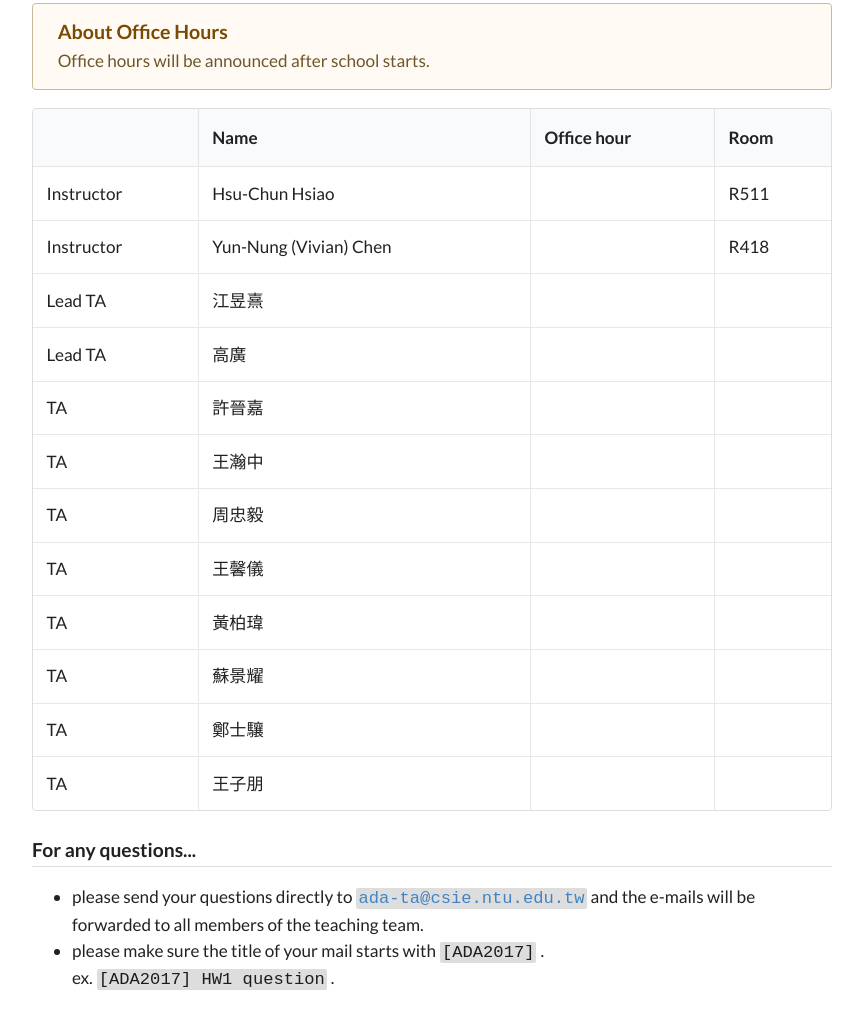
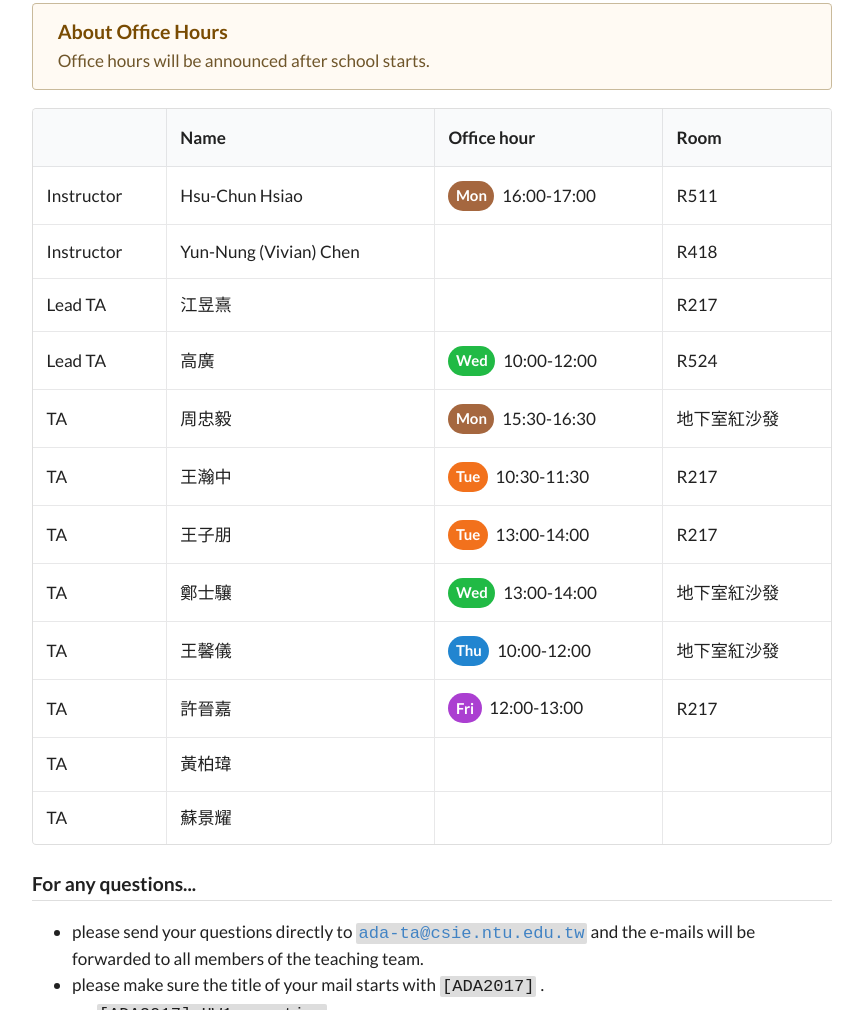
Before and after one commit to tzupengwang/ada2016-webpage, a website: page src/pug/index.pug in a window 1280 px wide. Shown: the part 2479-3489 px from the top of the page, without its empty margins (208-1071 px from the left). Drawn offline with nearby package versions, Linux system fonts and the light colour scheme; files that its build step writes are made by us from their sources; files whose address does not match are found by name; a web font is replaced by a local one.

Commit message:
Add partial TA hours

```diff
--- a/src/pug/teaching.pug
+++ b/src/pug/teaching.pug
@@ -19,9 +19,8 @@
         td Instructor
         td Hsu-Chun Hsiao
         td
-          //
-            .ui.large.circular.orange.label.horizontal Tue
-            | 10:00-11:00
+          .ui.large.circular.brown.label.horizontal Mon
+          | 16:00-17:00
         td R511
       tr
         td Instructor
@@ -38,47 +37,56 @@
           //
             .ui.large.circular.orange.label.horizontal Tue
             | 13:00-14:00
-        td
+        td R217
       tr
         td Lead TA
         td 高廣
         td
-          //
-            .ui.large.circular.orange.label.horizontal Tue
-            | 13:00-14:00
+          .ui.large.circular.green.label.horizontal Wed
+          | 10:00-12:00
+        td R524
+      tr
+        td TA
+        td 周忠毅
         td
+          .ui.large.circular.brown.label.horizontal Mon
+          | 15:30-16:30
+        td 地下室紅沙發
+      tr
+        td TA
+        td 王瀚中
+        td
+          .ui.large.circular.orange.label.horizontal Tue
+          | 10:30-11:30
+        td R217
+      tr
+        td TA
+        td 王子朋
+        td
+          .ui.large.circular.orange.label.horizontal Tue
+          | 13:00-14:00
+        td R217
+      tr
+        td TA
+        td 鄭士驤
+        td
+          .ui.large.circular.green.label.horizontal Wed
+          | 13:00-14:00
+        td 地下室紅沙發
+      tr
+        td TA
+        td 王馨儀
+        td
+          .ui.large.circular.blue.label.horizontal Thu
+          | 10:00-12:00
+        td 地下室紅沙發
       tr
         td TA
         td 許晉嘉
         td
-          //
-            .ui.large.circular.orange.label.horizontal Tue
-            | 13:00-14:00
-        td
-      tr
-        td TA
-        td 王瀚中
-        td
-          //
-            .ui.large.circular.purple.label.horizontal Fri
-            | 11:00-12:00
-        td
-      tr
-        td TA
-        td 周忠毅
-        td
-          //
-            .ui.large.circular.purple.label.horizontal Fri
-            | 11:00-12:00
-        td
-      tr
-        td TA
-        td 王馨儀
-        td
-          //
-            .ui.large.circular.purple.label.horizontal Fri
-            | 11:00-12:00
-        td
+          .ui.large.circular.purple.label.horizontal Fri
+          | 12:00-13:00
+        td R217
       tr
         td TA
         td 黃柏瑋
@@ -90,22 +98,6 @@
       tr
         td TA
         td 蘇景耀
-        td
-          //
-            .ui.large.circular.purple.label.horizontal Fri
-            | 11:00-12:00
-        td
-      tr
-        td TA
-        td 鄭士驤
-        td
-          //
-            .ui.large.circular.purple.label.horizontal Fri
-            | 11:00-12:00
-        td
-      tr
-        td TA
-        td 王子朋
         td
           //
             .ui.large.circular.purple.label.horizontal Fri
```
Also changed, not shown: index.html.
